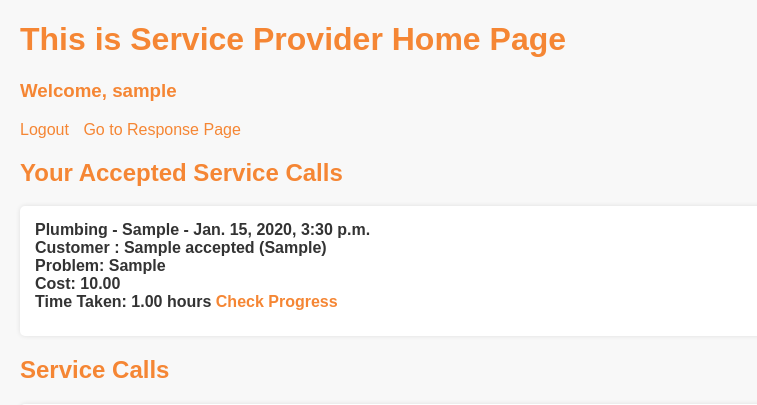
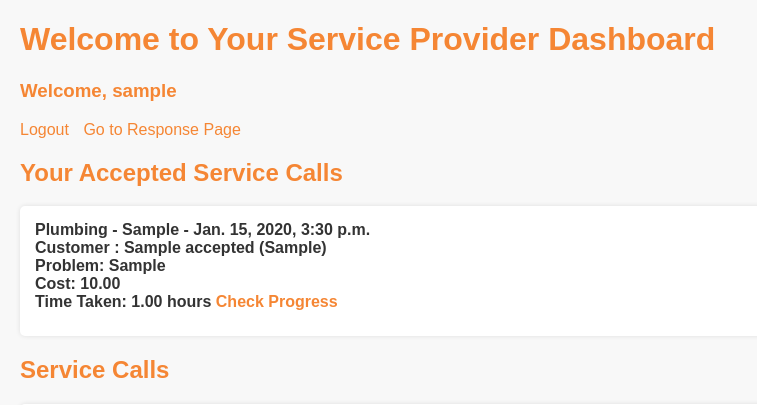
Before and after one commit to soudeepan/Anything, a Django app: page /service/home/ in a window 1280 px wide. Shown: the top 405 px of the page, without its empty margins (0-757 px from the left). Run offline with Django 5.2, Linux system fonts and the light colour scheme; a user stored in the database is signed in; tables that the repository leaves empty hold one stand-in row (values such as "Sample post").

Commit message:
screenshots added

```diff
--- a/service/templates/service/sp_home.html
+++ b/service/templates/service/sp_home.html
@@ -82,7 +82,7 @@
     </style>
 </head>
 <body>
-    <h1>This is Service Provider Home Page</h1>
+    <h1>Welcome to Your Service Provider Dashboard</h1>
 
     <h3>Welcome, {{ service_provider.username }}</h3>
 
```
Also changed, not shown: db.sqlite3, 2 other files.
